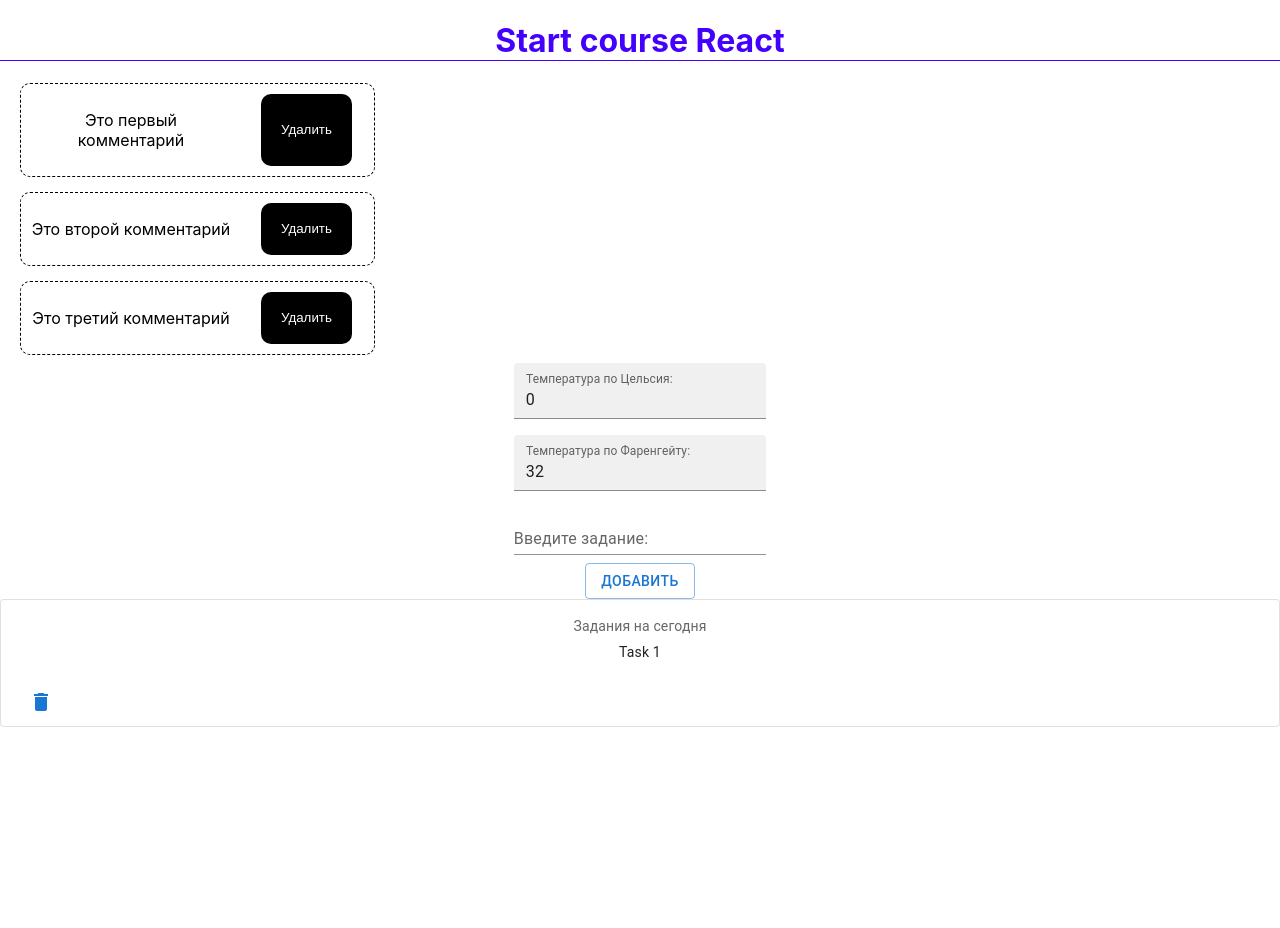
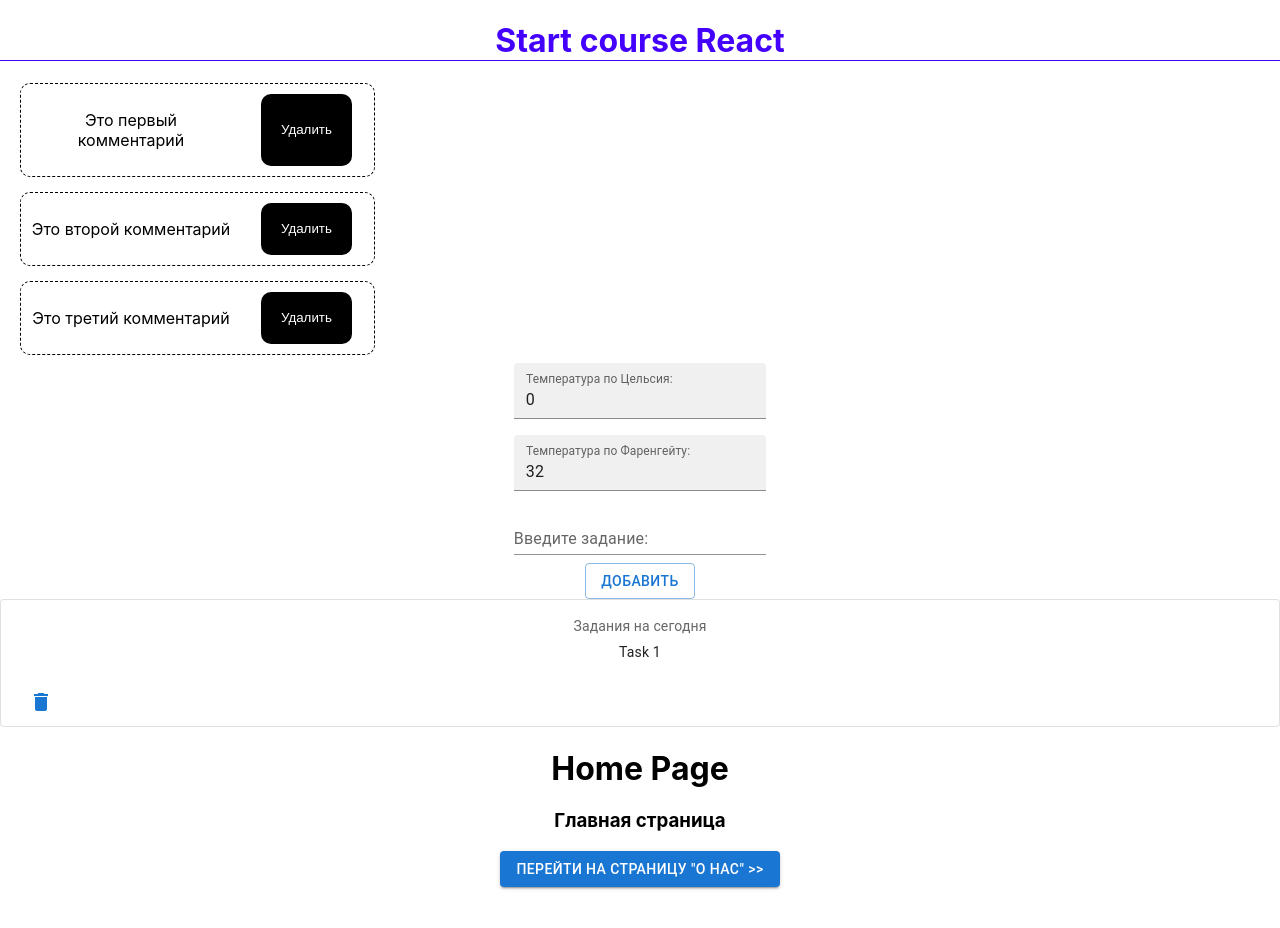
Before and after one commit to Dmitri-web-lab/Course-React-js, a React (Create React App) app: page / in a window 1280 px wide. Shown: the top 928 px of the page. Before the commit the page ends 800 px from the top, so only its background shows below. Built offline with nearby package versions, Linux system fonts and the light colour scheme.

Commit message:
4 lesson. Add components HomePage and AboutPage. Transitions between pages are provided

```diff
--- a/package.json
+++ b/package.json
@@ -10,6 +10,7 @@
     "cra-template": "1.2.0",
     "react": "^19.0.0",
     "react-dom": "^19.0.0",
+    "react-router-dom": "^7.1.1",
     "react-scripts": "5.0.1",
     "sass": "^1.83.0"
   },
--- a/src/App.js
+++ b/src/App.jsx
@@ -1,8 +1,12 @@
 import './App.scss';
+import React from 'react';
+import { BrowserRouter as Router, Routes, Route} from 'react-router-dom';
 import CommentsList from './components/CommentsList';
 import Message from './components/Message';
 import TemperatureConverter from './components/TemperatureConverter';
 import TodoList from './components/TodoList';
+import HomePage from './components/HomePage';
+import AboutPage from './components/AboutPage';
 
 function App() {
 	return (
@@ -11,6 +15,15 @@
 			<CommentsList />
 			<TemperatureConverter />
 			<TodoList />
+			<Router>
+				<div>
+					<h1>Home Page</h1>
+					<Routes>
+						<Route path='/' element={<HomePage />} />
+						<Route path='/about' element={<AboutPage />} />
+					</Routes>
+				</div>
+			</Router>
 		</div>
 	);
 }
--- a/src/App.scss
+++ b/src/App.scss
@@ -35,3 +35,10 @@
 		cursor: pointer;
 	}
 }
+.routeContainer {
+	padding-bottom: 50px;
+}
+.noStyledLink {
+	text-decoration: none;
+	color: #fff;
+}
--- /dev/null
+++ b/src/components/AboutPage.jsx
@@ -0,0 +1,16 @@
+import React from 'react';
+import Button from '@mui/material/Button';
+import { Link } from "react-router-dom";
+
+function AboutPage() {
+	let arrowBoubleRight = ">>";
+	return (
+		<div className="routeContainer">
+			<h3>Страница "О нас"</h3>
+			<Button variant="contained"><Link className="noStyledLink" to='/'>Перейти на главную страницу {arrowBoubleRight}</Link></Button>
+
+		</div>
+	 );
+}
+
+export default AboutPage;
--- /dev/null
+++ b/src/components/HomePage.jsx
@@ -0,0 +1,15 @@
+import React from 'react';
+import Button from '@mui/material/Button';
+import { Link } from "react-router-dom";
+
+function HomePage() {
+	let arrowBoubleRight = ">>";
+	return (
+		<div className="routeContainer">
+			<h3>Главная страница</h3>
+			<Button variant="contained"><Link className="noStyledLink" to='/about'>Перейти на страницу "О нас" {arrowBoubleRight}</Link></Button>
+		</div>
+	 );
+}
+
+export default HomePage;
```
Also changed, not shown: 1 other file (tests, documents, lock files or other folders).
